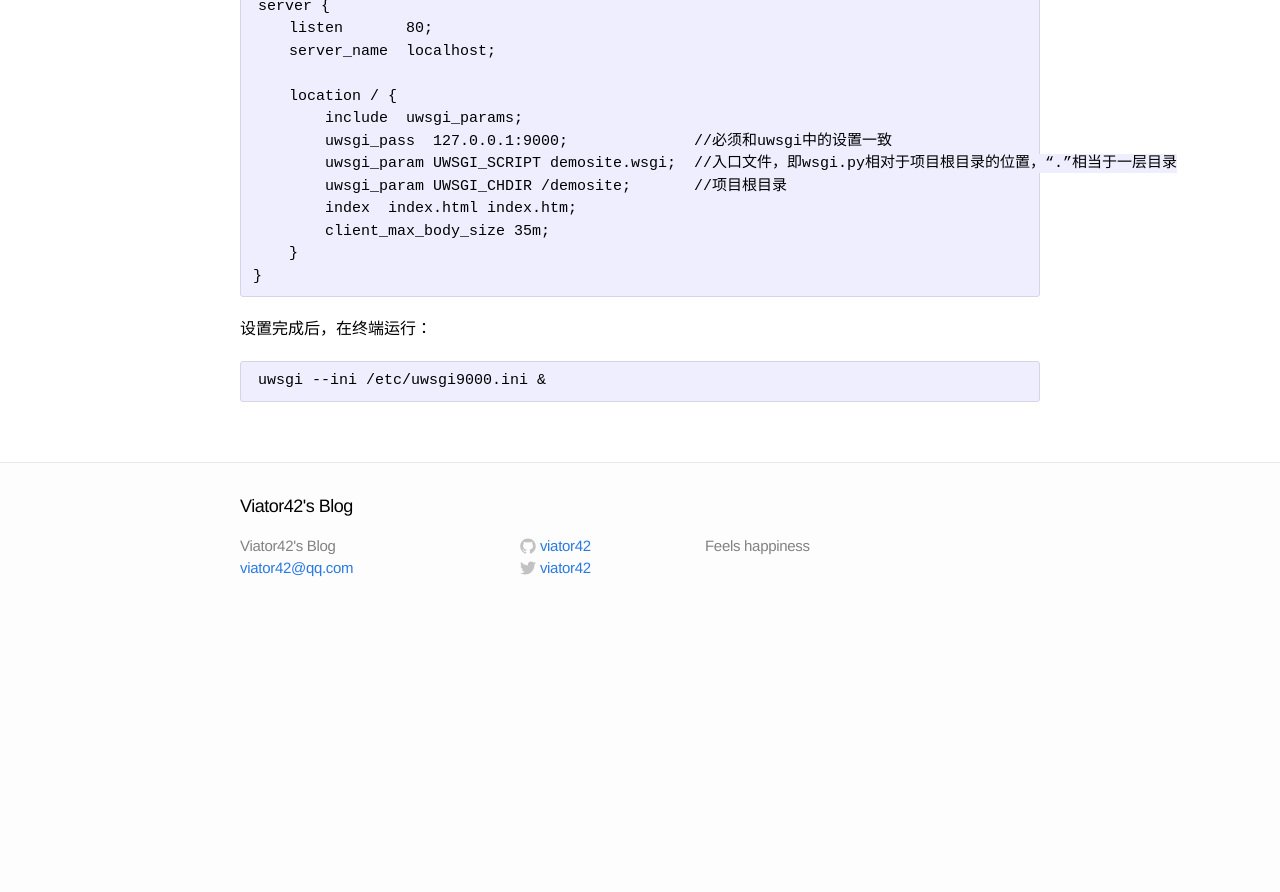
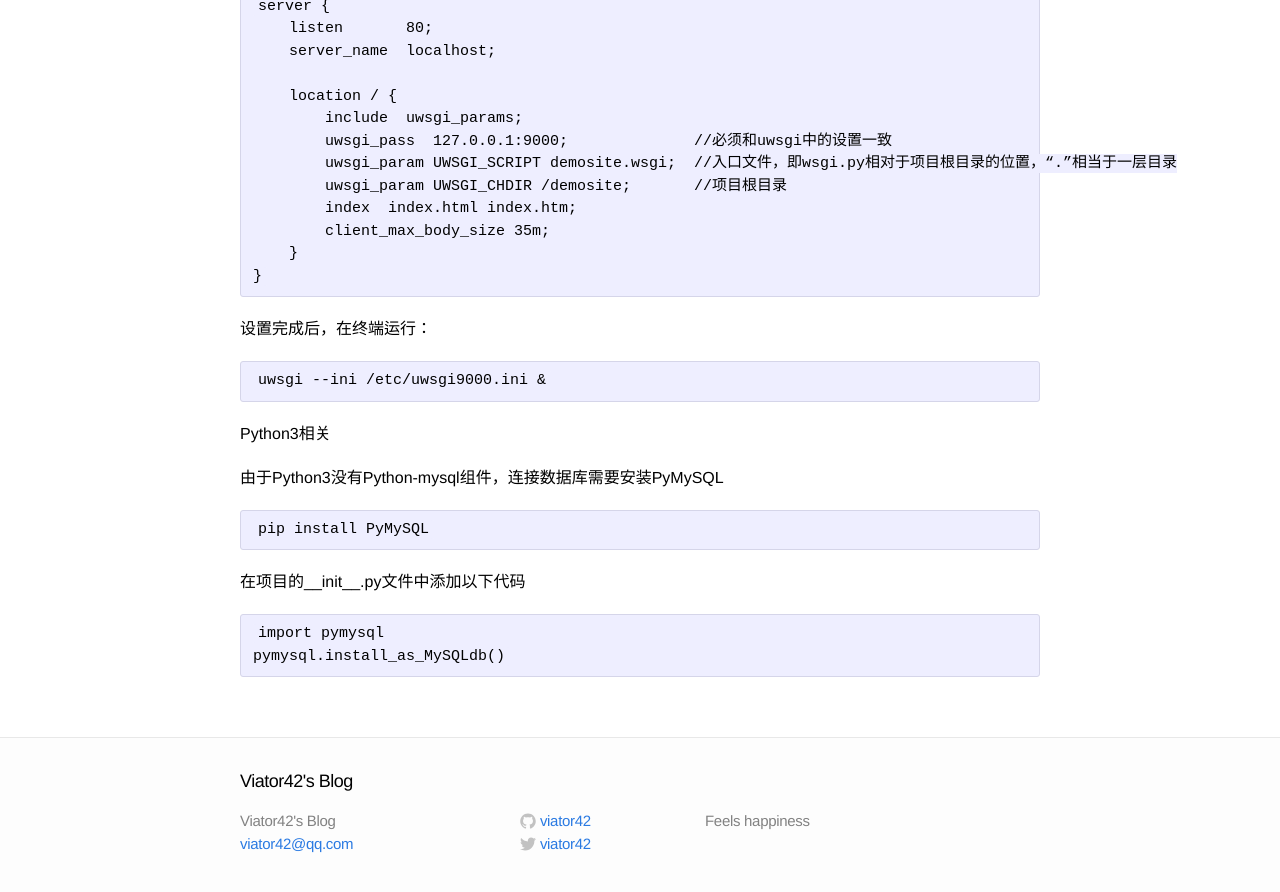
Before and after one commit to viator42/viator42.github.io, a Jekyll site: the page built from _posts/2018-1-27-python-django.markdown, in a window 1280 px wide and 900 px high, scrolled down 2883 px. Shown: the top 892 px of the window. Built offline with Jekyll 4.4.1, drawn with Linux system fonts in a browser that asks for light colours; before the commit the page ends 3508 px from its top, so only the background shows below that.

Commit message:
django post

```diff
--- a/_posts/2018-1-27-python-django.markdown
+++ b/_posts/2018-1-27-python-django.markdown
@@ -122,3 +122,14 @@ Nginx 配置
 设置完成后，在终端运行：
 
     uwsgi --ini /etc/uwsgi9000.ini &
+
+Python3相关
+
+由于Python3没有Python-mysql组件，连接数据库需要安装PyMySQL
+
+    pip install PyMySQL
+
+在项目的__init__.py文件中添加以下代码
+
+    import pymysql
+    pymysql.install_as_MySQLdb()
```
